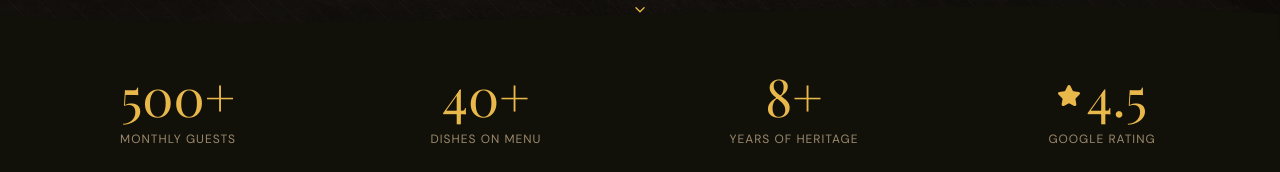
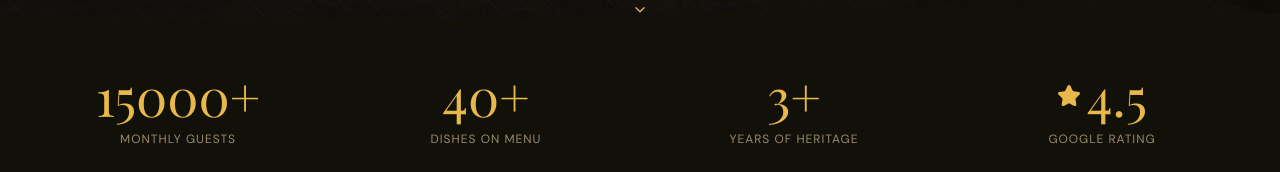
Before and after one commit to Surja2003/Hotel-Khoai, a React (Vite) app: page / in a window 1280 px wide. Shown: the part 758-930 px from the top of the page. Built offline with nearby package versions, Linux system fonts and the light colour scheme; a web font is replaced by a local one.

Commit message:
fix: correct menu prices to match physical menu cards, update stats to 15k monthly guests and 3 years

```diff
--- a/src/app/pages/Home.tsx
+++ b/src/app/pages/Home.tsx
@@ -158,9 +158,9 @@ function GazeboVisual() {
 
 /* ─── Data ────────────────────────────────────────────────── */
 const dishes = [
-  { name: 'Khoai Special Chicken', bengali: 'খোয়াই স্পেশাল চিকেন', price: '₹300', desc: '4-piece slow-cooked in a secret masala blend, simmered for hours to draw out deep, smoky layers.', grad: 'linear-gradient(140deg,#2D1000,#6B2800,#1A0800)', tag: 'Non-Veg Main' },
-  { name: 'Sorshe Ilish', bengali: 'সর্ষে ইলিশ', price: '₹280', desc: 'The soul of Bengal. Hilsa steeped in golden mustard, wrapped in tradition and served warm.', grad: 'linear-gradient(140deg,#001528,#003D5A,#001020)', tag: 'Fish & Seafood' },
-  { name: 'Handi Mutton', bengali: 'হান্ডি মাটন', price: '₹500', desc: '5-piece tender mutton, sealed and slow-simmered in a clay handi for rich, layered depth.', grad: 'linear-gradient(140deg,#180A00,#5A2000,#100500)', tag: 'Non-Veg Main' },
+  { name: 'Khoai Special Chicken', bengali: 'খোয়াই স্পেশাল চিকেন', price: '₹330', desc: '4-piece slow-cooked in a secret masala blend, simmered for hours to draw out deep, smoky layers.', grad: 'linear-gradient(140deg,#2D1000,#6B2800,#1A0800)', tag: 'Non-Veg Main' },
+  { name: 'Sorshe Ilish', bengali: 'সর্ষে ইলিশ', price: '₹340', desc: 'The soul of Bengal. Hilsa steeped in golden mustard, wrapped in tradition and served warm.', grad: 'linear-gradient(140deg,#001528,#003D5A,#001020)', tag: 'Fish & Seafood' },
+  { name: 'Handi Mutton', bengali: 'হান্ডি মাটন', price: '₹540', desc: '5-piece tender mutton, sealed and slow-simmered in a clay handi for rich, layered depth.', grad: 'linear-gradient(140deg,#180A00,#5A2000,#100500)', tag: 'Non-Veg Main' },
 ];
 
 const galleryPreview = [
@@ -315,7 +315,7 @@ export default function Home() {
           viewport={{ once: true }}
           style={{ maxWidth: '1280px', margin: '0 auto', padding: '0 24px', display: 'grid', gridTemplateColumns: 'repeat(auto-fit,minmax(150px,1fr))', borderBottom: '1px solid rgba(232,184,75,0.08)' }}
         >
-          {[{ v: 500, l: 'Monthly Guests', s: '+' }, { v: 40, l: 'Dishes on Menu', s: '+' }, { v: 8, l: 'Years of Heritage', s: '+' }].map(s => (
+          {[{ v: 15000, l: 'Monthly Guests', s: '+' }, { v: 40, l: 'Dishes on Menu', s: '+' }, { v: 3, l: 'Years of Heritage', s: '+' }].map(s => (
             <motion.div key={s.l} variants={fadeUp}>
               <StatItem value={s.v} label={s.l} suffix={s.s} />
             </motion.div>
```
